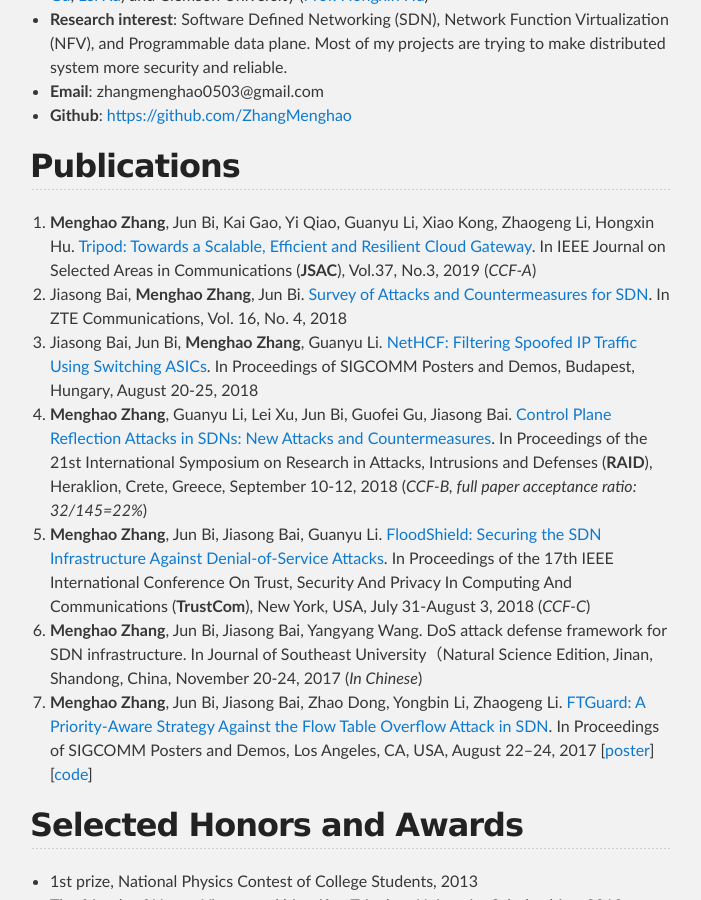
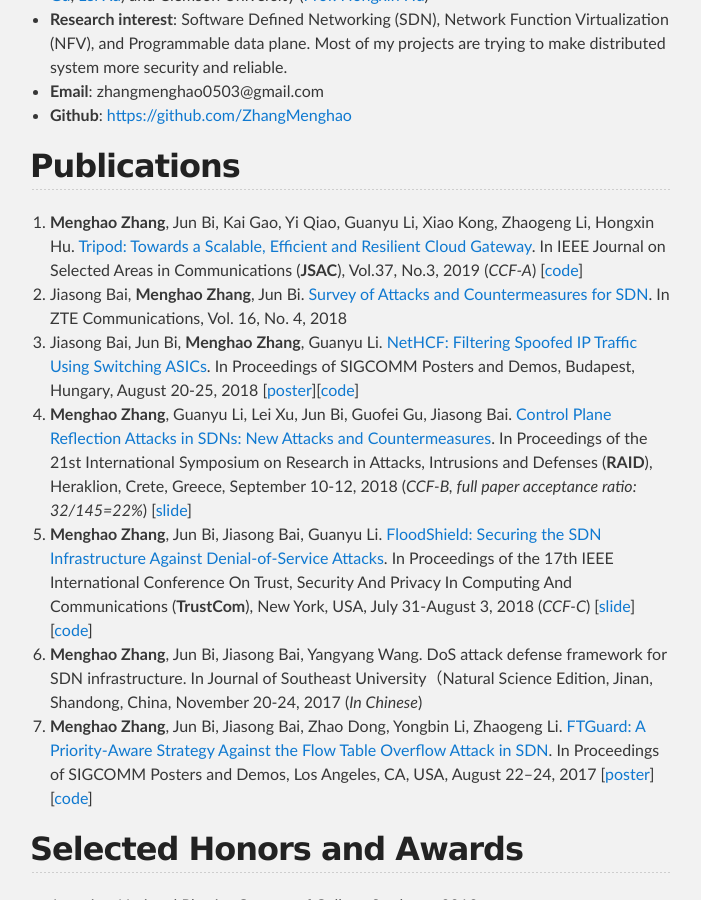
Before and after one commit to zhangmenghao/zhangmenghao.github.io, a Jekyll site: the page built from index.md, in a window 1280 px wide and 900 px high, scrolled down 525 px. Shown: the whole window, without its empty margins (290-991 px from the left). Built offline with Jekyll 4.4.1, drawn with Linux system fonts in a browser that asks for light colours.

Commit message:
Add code and slide for most papers

```diff
--- a/index.md
+++ b/index.md
@@ -19,18 +19,22 @@
 7. __Menghao Zhang__, Jun Bi, Kai Gao, Yi Qiao, Guanyu Li, Xiao Kong, Zhaogeng Li, Hongxin Hu.
 [Tripod: Towards a Scalable, Efficient and Resilient Cloud Gateway](./papers/jsac2019tripod.pdf).
 In IEEE Journal on Selected Areas in Communications (**JSAC**), Vol.37, No.3, 2019 (*CCF-A*)
+[[code](https://github.com/zhangmenghao/dpdk-stable-17.08.1/tree/master/gateway)]
 6. Jiasong Bai, __Menghao Zhang__, Jun Bi.
 [Survey of Attacks and Countermeasures for SDN](./papers/zte2018survey.pdf).
 In ZTE Communications, Vol. 16, No. 4, 2018
 5. Jiasong Bai, Jun Bi, __Menghao Zhang__, Guanyu Li.
 [NetHCF: Filtering Spoofed IP Traffic Using Switching ASICs](./papers/sigcomm2018-poster-filtering.pdf).
 In Proceedings of SIGCOMM Posters and Demos, Budapest, Hungary, August 20-25, 2018
+[[poster](./papers/sigcomm2018-poster-filtering-poster.pdf)][[code](https://github.com/zhangmenghao/Anti-spoof/tree/master/hash_version)]
 4. __Menghao Zhang__, Guanyu Li, Lei Xu, Jun Bi, Guofei Gu, Jiasong Bai.
 [Control Plane Reflection Attacks in SDNs: New Attacks and Countermeasures](./papers/raid2018-sdns-attacks.pdf).
 In Proceedings of the 21st International Symposium on Research in Attacks, Intrusions and Defenses (**RAID**), Heraklion, Crete, Greece, September 10-12, 2018 (*CCF-B, full paper acceptance ratio: 32/145=22%*)
+[[slide](./papers/raid2018-sdns-attacks-slide.pdf)]
 3. __Menghao Zhang__, Jun Bi, Jiasong Bai, Guanyu Li.
 [FloodShield: Securing the SDN Infrastructure Against Denial-of-Service Attacks](./papers/trustcom2018-floodshield-securing.pdf).
 In Proceedings of the 17th IEEE International Conference On Trust, Security And Privacy In Computing And Communications (**TrustCom**), New York, USA, July 31-August 3, 2018 (*CCF-C*)
+[[slide](./papers/trustcom2018-floodshield-securing-slide.pdf)][[code](https://github.com/zhangmenghao/FloodShield)]
 2. __Menghao Zhang__, Jun Bi, Jiasong Bai, Yangyang Wang.
 DoS attack defense framework for SDN infrastructure.
 In Journal of Southeast University（Natural Science Edition, Jinan, Shandong, China, November 20-24, 2017 (*In Chinese*)
```
Also changed, not shown: 3 other files.
